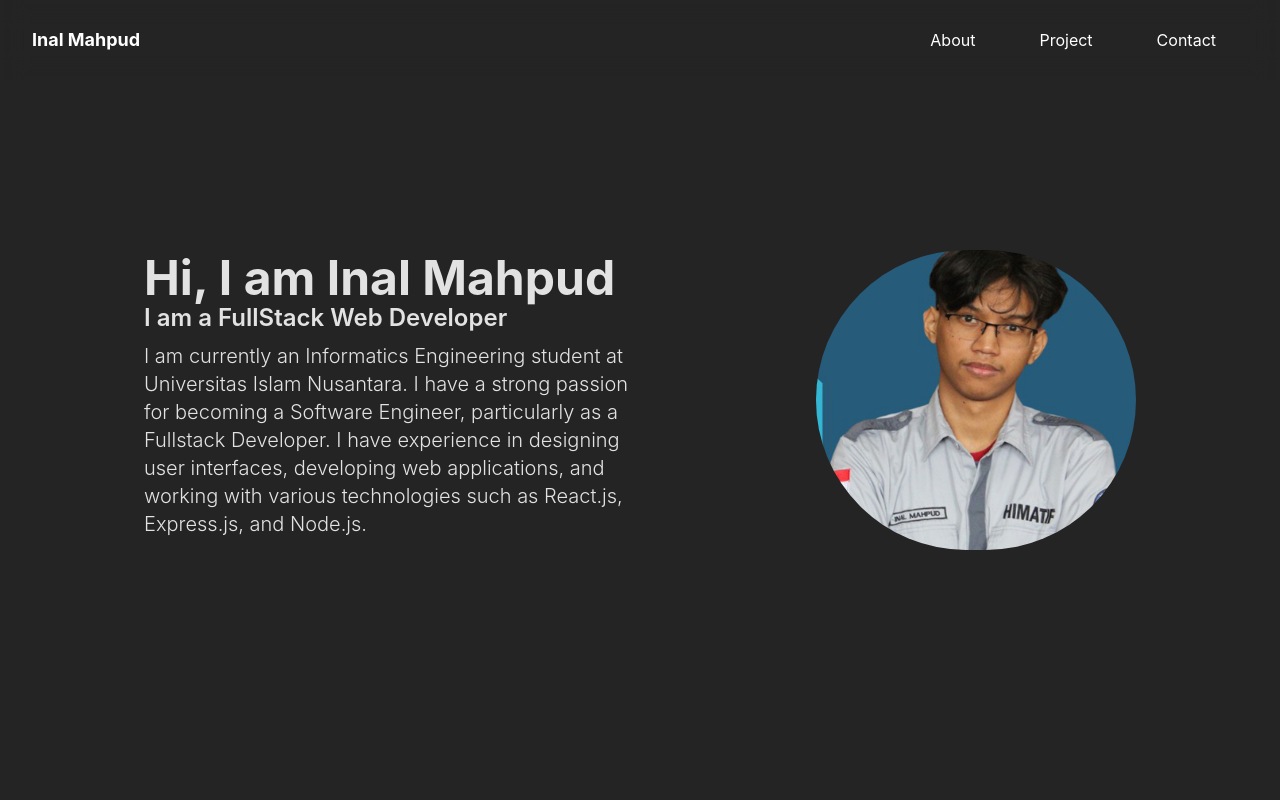
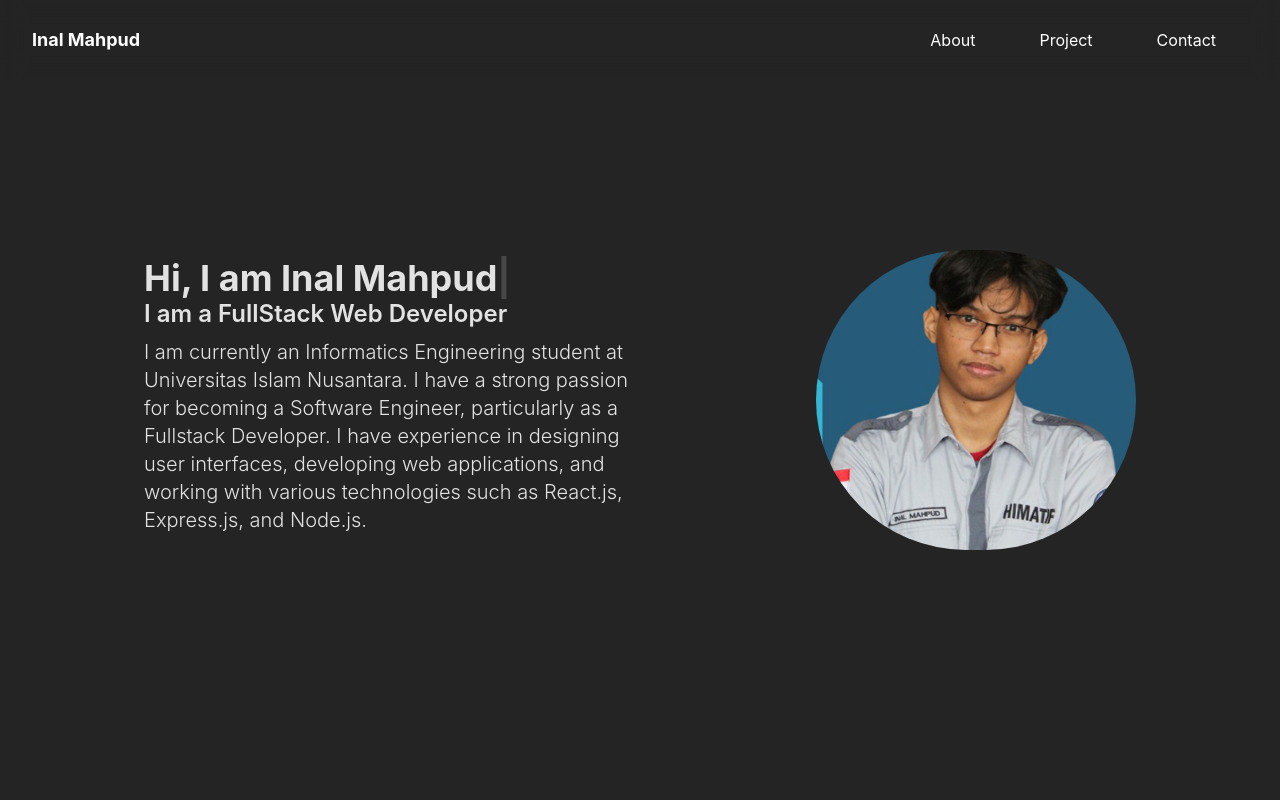
Before and after one commit to inalMahpud824/portofolio, a React (Vite) app: page / in a window 1280 px wide. Shown: the top 800 px of the page. Built offline with nearby package versions, Linux system fonts and the light colour scheme.

Commit message:
add typing animate and smooth scroll

```diff
--- a/package.json
+++ b/package.json
@@ -15,7 +15,8 @@
     "@mui/icons-material": "^5.15.19",
     "@mui/material": "^5.15.19",
     "react": "^18.2.0",
-    "react-dom": "^18.2.0"
+    "react-dom": "^18.2.0",
+    "react-typed": "^2.0.12"
   },
   "devDependencies": {
     "@types/react": "^18.2.66",
--- a/src/App.jsx
+++ b/src/App.jsx
@@ -1,3 +1,4 @@
+import { useEffect } from "react";
 import "./App.css";
 import ContactSection from "./components/Contact";
 import HeroSection from "./components/HeroSection";
@@ -5,6 +6,10 @@ import Navbar from "./components/Navbar";
 import ProjectSection from "./components/Project";
 
 function App() {
+useEffect(() => {
+  const element = document.querySelector('html');
+  element.classList.add('scroll-smooth');
+}, [])
 
   return (
     <>
--- a/src/components/HeroSection.jsx
+++ b/src/components/HeroSection.jsx
@@ -1,8 +1,27 @@
+import { ReactTyped } from "react-typed";
 const HeroSection = () => {
   return (
     <div className="flex justify-center flex-wrap px-6 mt-20 py-4 items-center w-full min-h-screen lg:px-[9rem] lg:justify-between lg:mt-0" id="about">
       <div className="text-left lg:w-[50%]">
-        <h1 className="text-5xl font-bold">Hi, I am Inal Mahpud</h1>
+        <ReactTyped strings={['Hi, I am Inal Mahpud']} className="text-4xl font-bold" typeSpeed={70} backSpeed={50} loop/>
+        {/* <div>
+    <ReactTyped strings={["Here you can find anything"]} typeSpeed={40} loop/>
+    <br />
+
+    <ReactTyped
+      strings={[
+        "Search for products",
+        "Search for categories",
+        "Search for brands",
+      ]}
+      typeSpeed={40}
+      backSpeed={50}
+      attr="placeholder"
+      loop
+    >
+      <input type="text" />
+    </ReactTyped>
+  </div> */}
         <h2 className="text-2xl font-semibold">
           I am a FullStack Web Developer
         </h2>
```
